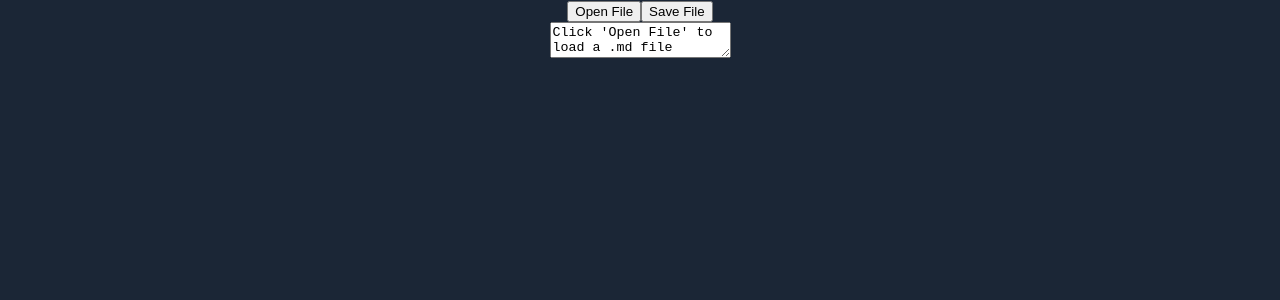
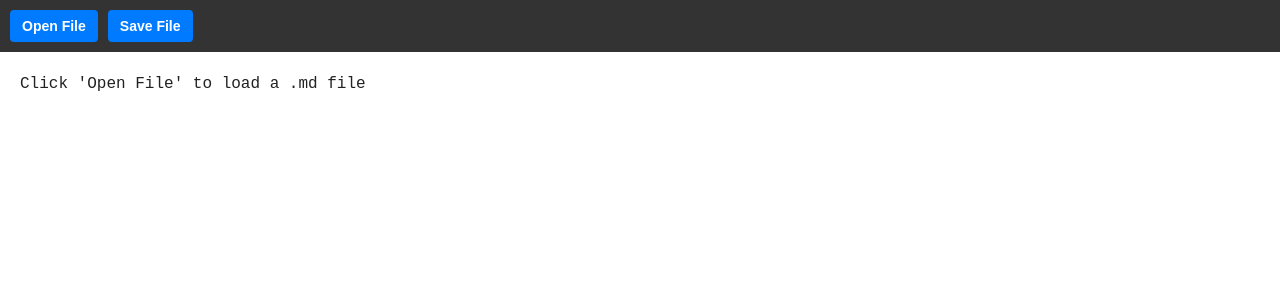
Before and after one commit to NirbhikKumawat/Downlight, a React (Vite) app in the folder frontend/: page / in a window 1280 px wide. Shown: the top 300 px of the page. Built offline with nearby package versions, Linux system fonts and the light colour scheme.

Commit message:
added css

```diff
--- a/frontend/src/App.css
+++ b/frontend/src/App.css
@@ -1,59 +1,46 @@
-#app {
-    height: 100vh;
-    text-align: center;
+#root{
+    height:100vh;
+    width: 100vw;
 }
+#App{
+    display: flex;
+    flex-direction: column;
+    height: 100%;
+    width: 100%;
+    background-color: #f4f4f4;
+}
+.toolbar{
+    display: flex;
+    padding: 10px;
+    background-color: #333;
+    box-shadow: 0 2px 5px rgba(0,0,0,0.2);
+    gap: 10px;
+}
+.btn{
+    padding: 8px 12px;
+    font-size: 14px;
+    font-weight: bold;
+    color: #fff;
+    background-color: #007bff;
+    border: none;
+    border-radius: 4px;
+    cursor: pointer;
+    transition: background-color 0.2s ease;
+}
+.btn:hover{
+    background-color: #0056b3;
+}
+.editor-pane{
+    flex-grow: 1;
+    border: none;
+    outline: none;
+    resize: none;
 
-#logo {
-    display: block;
-    width: 50%;
-    height: 50%;
-    margin: auto;
-    padding: 10% 0 0;
-    background-position: center;
-    background-repeat: no-repeat;
-    background-size: 100% 100%;
-    background-origin: content-box;
+    padding: 20px;
+    font-family: 'Courier New',Courier,monospace;
+    font-size: 16px;
+    line-height: 1.5;
+    background-color: #ffffff;
+    color: #222;
+    overflow-y: auto;
 }
-
-.result {
-    height: 20px;
-    line-height: 20px;
-    margin: 1.5rem auto;
-}
-
-.input-box .btn {
-    width: 60px;
-    height: 30px;
-    line-height: 30px;
-    border-radius: 3px;
-    border: none;
-    margin: 0 0 0 20px;
-    padding: 0 8px;
-    cursor: pointer;
-}
-
-.input-box .btn:hover {
-    background-image: linear-gradient(to top, #cfd9df 0%, #e2ebf0 100%);
-    color: #333333;
-}
-
-.input-box .input {
-    border: none;
-    border-radius: 3px;
-    outline: none;
-    height: 30px;
-    line-height: 30px;
-    padding: 0 10px;
-    background-color: rgba(240, 240, 240, 1);
-    -webkit-font-smoothing: antialiased;
-}
-
-.input-box .input:hover {
-    border: none;
-    background-color: rgba(255, 255, 255, 1);
-}
-
-.input-box .input:focus {
-    border: none;
-    background-color: rgba(255, 255, 255, 1);
-}
```
